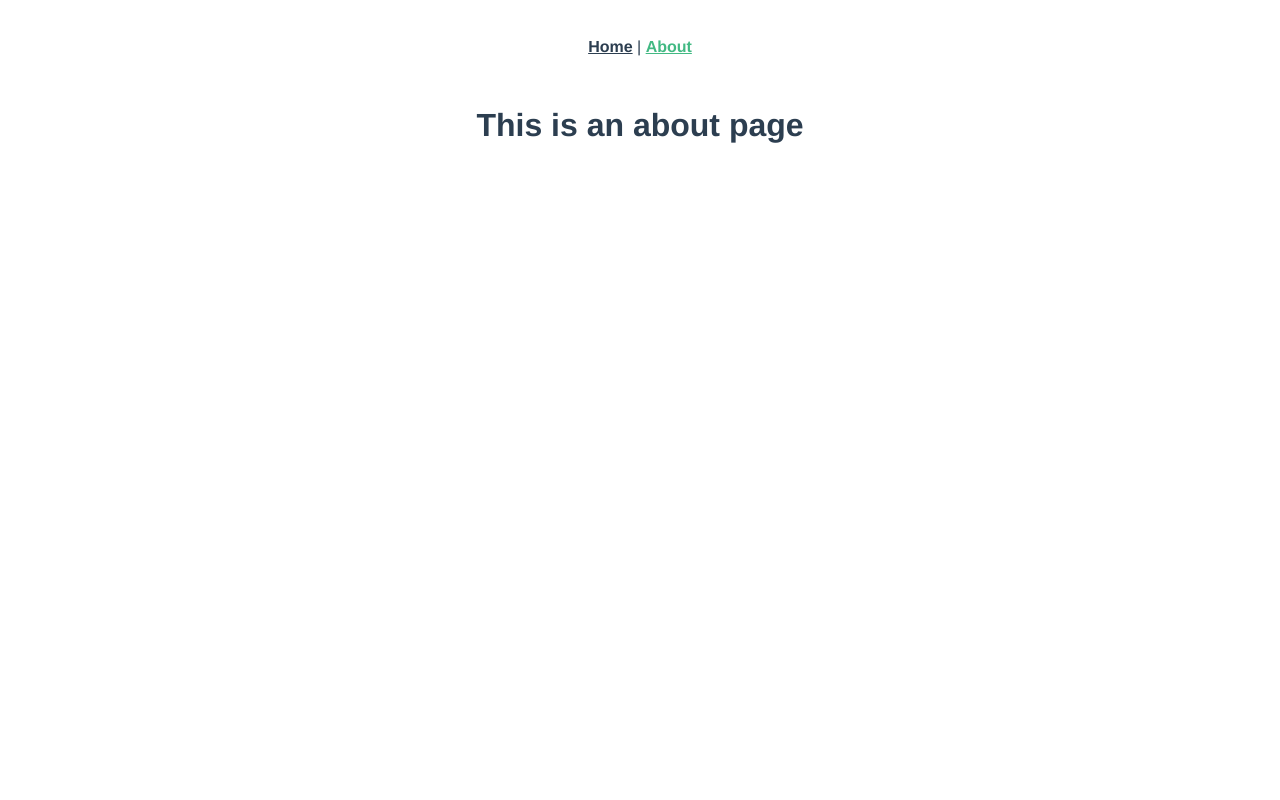
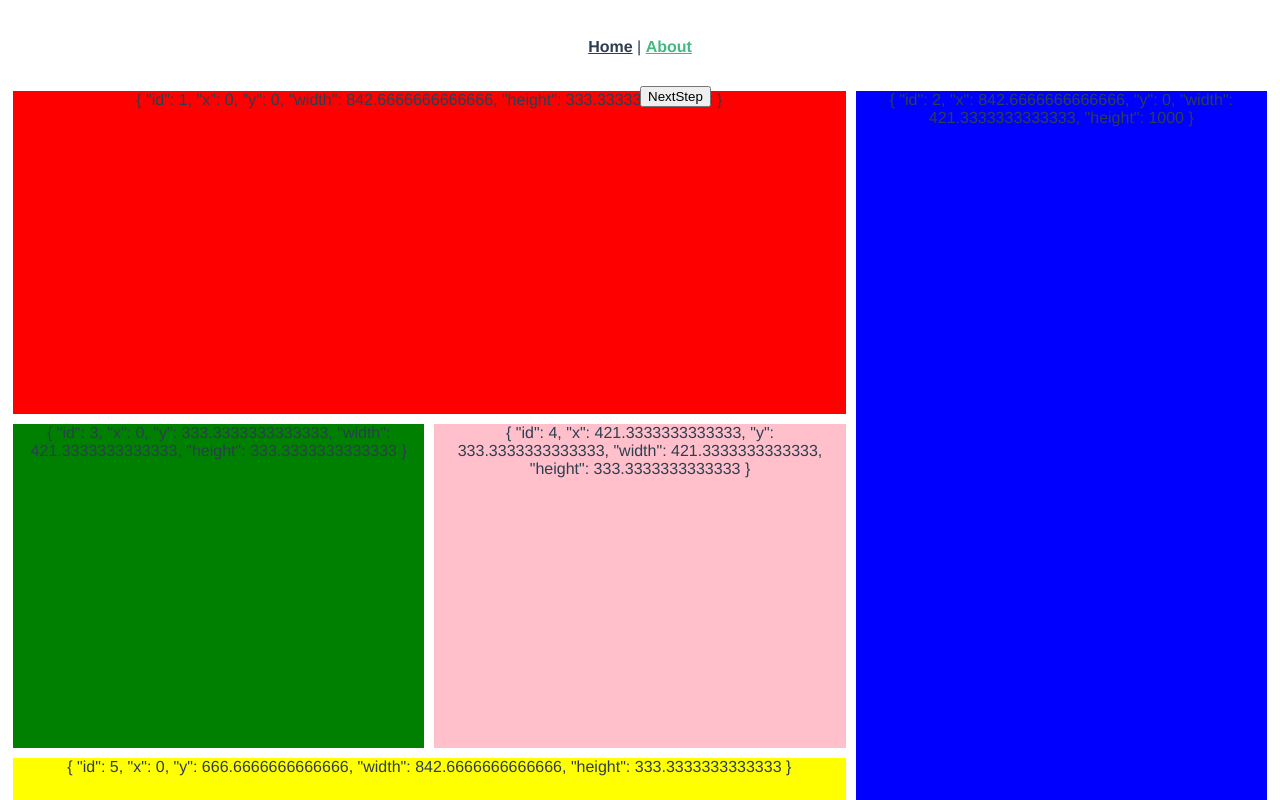
Before and after one commit to Menighin/menighin-dev, a Vue app: page /about in a window 1280 px wide. Shown: the top 800 px of the page. Built offline with nearby package versions, Linux system fonts and the light colour scheme.

Commit message:
Interactive component - In Progress

```diff
--- a/public/index.html
+++ b/public/index.html
@@ -5,7 +5,7 @@
     <meta http-equiv="X-UA-Compatible" content="IE=edge">
     <meta name="viewport" content="width=device-width,initial-scale=1.0">
     <link rel="icon" href="<%= BASE_URL %>favicon.ico">
-    <title>wat2</title>
+    <title>Menighin Dev</title>
   </head>
   <body>
     <noscript>
--- /dev/null
+++ b/src/components/interactivue/ChangeGrid.vue
@@ -0,0 +1,22 @@
+<template>
+</template>
+
+<script>
+export default {
+    name: 'ChangeGrid',
+    props: {
+        layout: {
+            required: true,
+            type: Array
+        }
+    },
+    mounted() {
+        if (this.$parent.$options.name != 'Interactivue')
+            throw "ChangeGrid component should be nested on an Interactivue component";
+    }
+}
+</script>
+
+<style>
+
+</style>
--- /dev/null
+++ b/src/components/interactivue/Interactivue.vue
@@ -0,0 +1,162 @@
+<template>
+    <div class="interactivue" ref="interactivue">
+        <div
+            class="grid-item"
+            v-for="(item, i) in grid"
+            :key="`key-${item.id}`"
+            :style="`
+                left: ${item.x}px;
+                top: ${item.y}px;
+                width: ${item.width}px;
+                height: ${item.height}px;
+                padding: ${gridPadding}px;
+                transition: all ${gridTransitionTime}ms;`">
+
+            <div class="content" :style="`background-color: ${colors[i]};`">
+                {{ item }}
+            </div>
+
+        </div>
+        <slot></slot>
+        <button style="position: absolute; z-index: 99;" @click="currentStep++">NextStep</button>
+    </div>
+</template>
+
+<script>
+
+const COMPONENTS = {
+    ChangeGrid: 'ChangeGrid'
+};
+
+export default {
+    name: 'Interactivue',
+    props: {
+        gridTransitionTime: {
+            default: 1000,
+            type: Number
+        },
+        gridPadding: {
+            default: 5,
+            type: Number
+        }
+    },
+    data() {
+        return {
+            grid: [],
+            steps: [],
+            currentStep: null,
+            width: 0,
+            height: 0,
+            stepWidth: 0,
+            stepHeight: 0,
+            colors: ['red', 'blue', 'green', 'pink', 'yellow', 'purple', 'grey']
+        };
+    },
+    watch: {
+        currentStep(stepNumber) {
+            const step = this.steps[stepNumber];
+            if (step.component === COMPONENTS.ChangeGrid) {
+                this.calculateGrid(step);
+            }
+        }
+    },
+    methods: {
+        calculateGrid(step) {
+            const layout = step.layout;
+
+            // Calculate steps size
+            this.stepWidth = this.width / layout[0].length;
+            this.stepHeight = this.height / layout.length;
+
+            const ids = [].concat.apply([], layout).reduce((object, l) => { object[l] = true; return object; }, {});
+
+            // Removing deleted items from grid
+            for (let i = 0; i < this.grid.length; i++)
+                if (!ids[this.grid[i].id])
+                    this.grid.splice(i--, 1);
+
+
+            for (let i = 0; i < layout.length; i++) {
+                for (let j = 0; j < layout[i].length; j++) {
+
+                    const id = layout[i][j];
+                    const item = this.grid.find(g => g.id === id);
+
+                    const itemAbove = layout[i - 1] ? layout[i - 1][j] : null;
+                    const itemOnLeft = layout[i][j - 1] ? layout[i][j - 1] : null;
+
+                    if (!item) {
+                        this.grid.push({
+                            id,
+                            x: j * this.stepWidth,
+                            y: i * this.stepHeight,
+                            width: this.stepWidth,
+                            height: this.stepHeight
+                        });
+                    } else {
+
+                        // Check if its the first ocurrence of the id
+                        if (itemAbove !== id && itemOnLeft !== id) {
+                            item.x = j * this.stepWidth;
+                            item.y = i * this.stepHeight;
+                            item.width = this.stepWidth;
+                            item.height = this.stepHeight;
+                        }
+
+                        // Is a lower right corner, don't update
+                        if (itemAbove === id && itemOnLeft === id) continue;
+
+                        // Is first on row below, update height
+                        if (itemAbove === id) item.height += this.stepHeight;
+
+                        // Is first on column on the right, update width
+                        if (itemOnLeft === id) item.width += this.stepWidth;
+                    }
+                }
+            }
+        }
+    },
+    created() {
+
+    },
+    mounted() {
+        this.width = this.$parent.$el.clientWidth;
+        this.height = this.$parent.$el.clientHeight;
+
+
+
+        // Generating steps
+        this.$children.forEach(c => {
+            if (c.$options.name === COMPONENTS.ChangeGrid) {
+                this.steps.push({
+                    component: COMPONENTS.ChangeGrid,
+                    layout: c.layout
+                });
+            }
+        });
+
+        // Triggers computed property
+        this.currentStep = 0;
+    }
+}
+</script>
+
+<style scoped lang="scss">
+
+.interactivue {
+    position: relative;
+
+    .grid-item {
+        position: absolute;
+        display: block;
+        box-sizing: border-box;
+
+        .content {
+            width: 100%;
+            height: 100%;
+        }
+
+    }
+}
+
+</style>
--- a/src/views/About.vue
+++ b/src/views/About.vue
@@ -1,5 +1,54 @@
 <template>
-  <div class="about">
-    <h1>This is an about page</h1>
-  </div>
+	<div class="about">
+		<interactivue :layout="layout">
+
+			<change-grid :layout="layout" />
+
+			<change-grid :layout="layout2" />
+
+			<change-grid :layout="layout3" />
+
+		</interactivue>
+	</div>
 </template>
+
+<script>
+
+import Interactivue from '@/components/interactivue/Interactivue';
+import ChangeGrid from '@/components/interactivue/ChangeGrid';
+
+export default {
+	name: 'about',
+	components: {
+		Interactivue,
+		ChangeGrid
+	},
+	data() {
+		return {
+			layout: [
+				[1, 1, 2],
+				[3, 4, 2],
+				[5, 5, 2]
+			],
+			layout2: [
+				[1, 1, 1],
+				[3, 4, 2],
+				[5, 5, 5]
+			],
+			layout3: [
+				[1, 1, 1],
+				[3, 4, 4],
+				[5, 5, 5]
+			],
+		};
+	}
+}
+</script>
+
+<style>
+
+.about {
+	min-height: 1000px;
+}
+
+</style>
```
